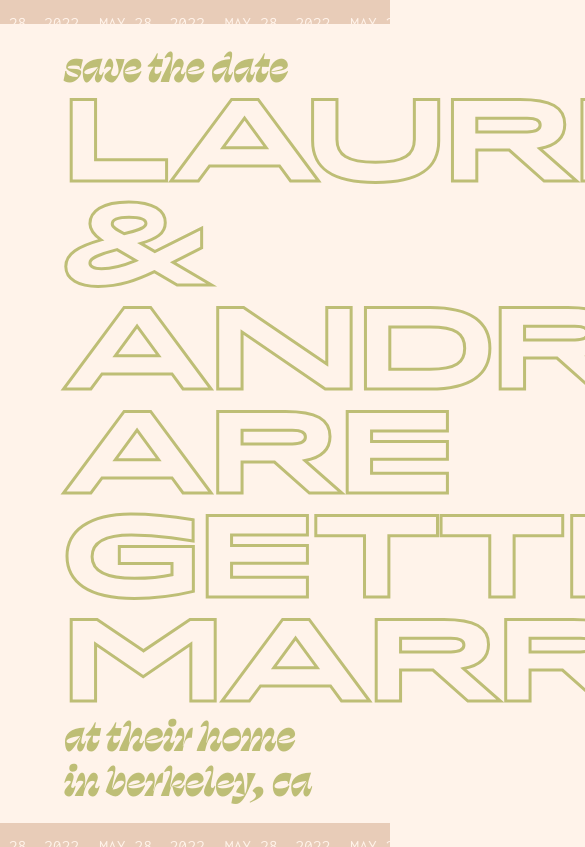
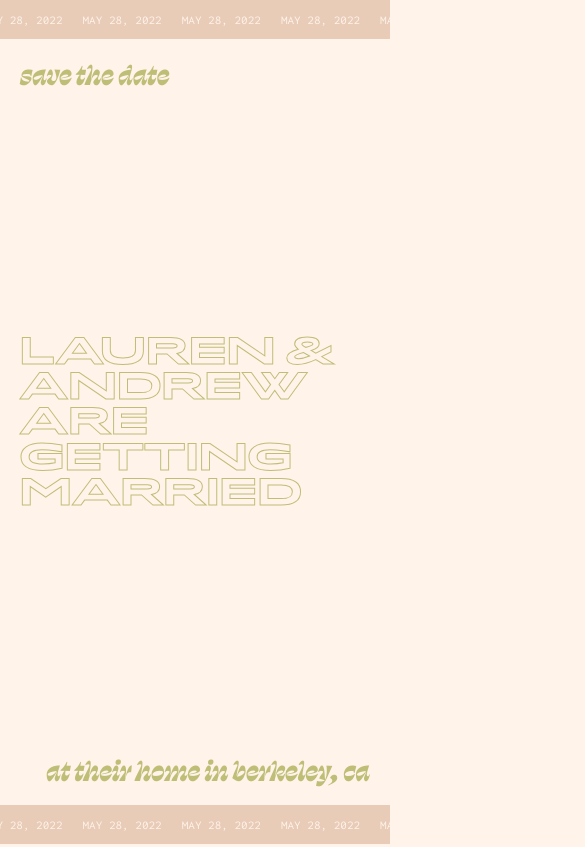
Before and after one commit to greymechanic/dash.wedding, a React (Create React App) app: page / in a window 390 px wide. Shown: the top 847 px of the page, 585 px wide, since content can reach past the window. Built offline with nearby package versions, Linux system fonts and the light colour scheme.

Commit message:
basic responsiveness

```diff
--- a/src/App.scss
+++ b/src/App.scss
@@ -1,5 +1,10 @@
 @import "./styles/_fonts.scss";
 @import "./styles/_colors.scss";
+
+html {
+  font-size: 16px;
+  transition: font-size 0.25s linear;
+}
 
 body {
   background-color: $cream-1;
@@ -56,19 +61,49 @@ body {
 
 h2 {
   font-family: "Swear-Display-Black-Cilati", "Helvetica", serif;
-  font-size: 45px;
-  line-height: 45px;
+  font-size: 2.5rem;
+  line-height: 2.5rem;
   color: $green-1;
   margin: 0;
 }
 
 h1 {
   font-family: "Lyyra-Expanded-Black", "Helvetica", sans-serif;
-  font-size: 120px;
-  line-height: 104px;
-  letter-spacing: 2.5%;
+  // font-size: 120px;
+  font-size: 8vw;
+  line-height: 7vw;
+  letter-spacing: 0.2vw;
   color: $cream-1;
   -webkit-text-stroke-width: 3px;
   -webkit-text-stroke-color: $green-1;
   margin: 0;
+  transition: all 0.25s linear;
 }
+
+@media (max-width: 480px) {
+  html {
+    font-size: 12px;
+  }
+  h1 {
+    font-size: 10vw;
+    line-height: 9vw;
+    -webkit-text-stroke-width: 1px;
+  }
+  .page.home .main {
+    margin: 20px;
+  }
+}
+
+@media (min-width: 481px) and (max-width: 768px) {
+  html {
+    font-size: 14px;
+  }
+  h1 {
+    font-size: 9vw;
+    line-height: 8vw;
+    -webkit-text-stroke-width: 2px;
+  }
+  .page.home .main {
+    margin: 20px 32px;
+  }
+}
```
